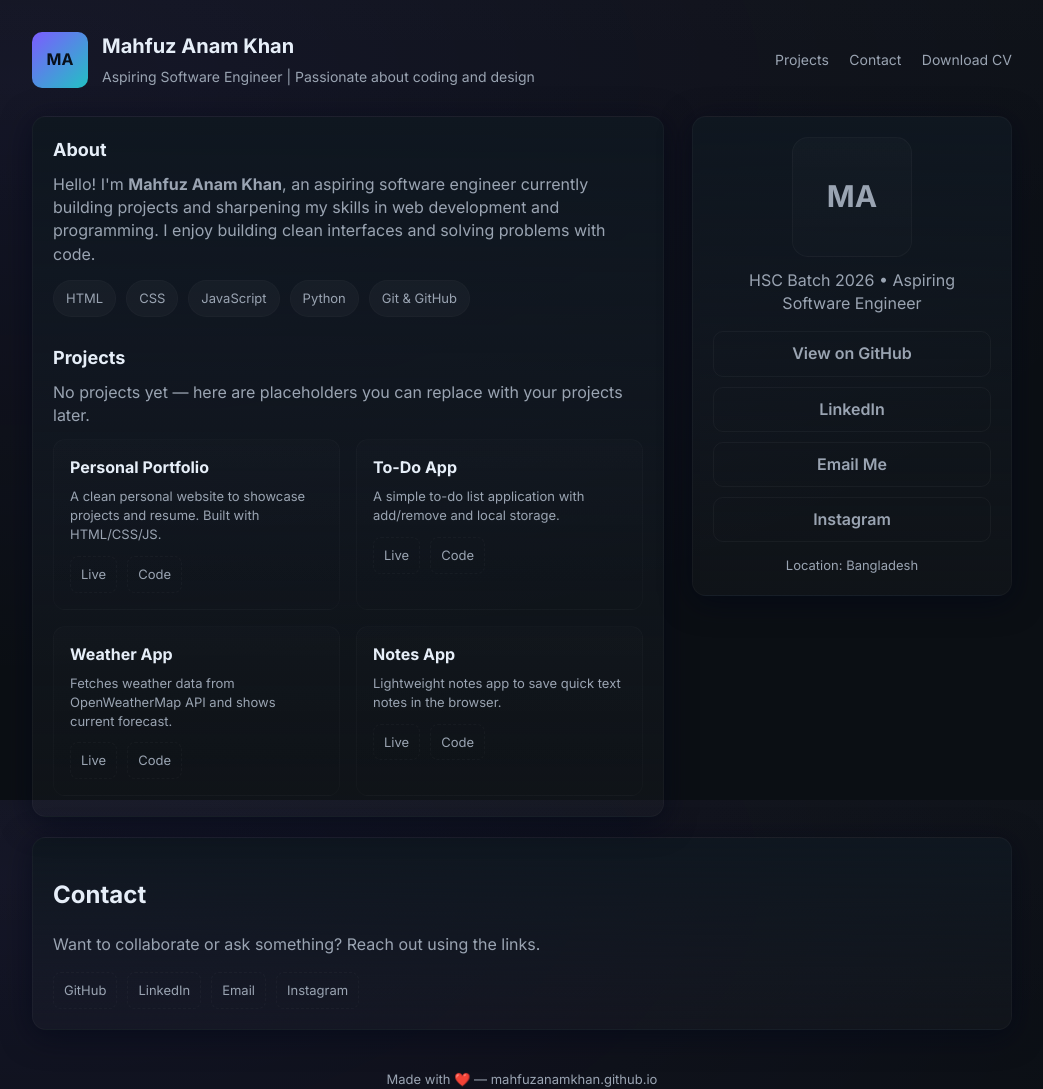
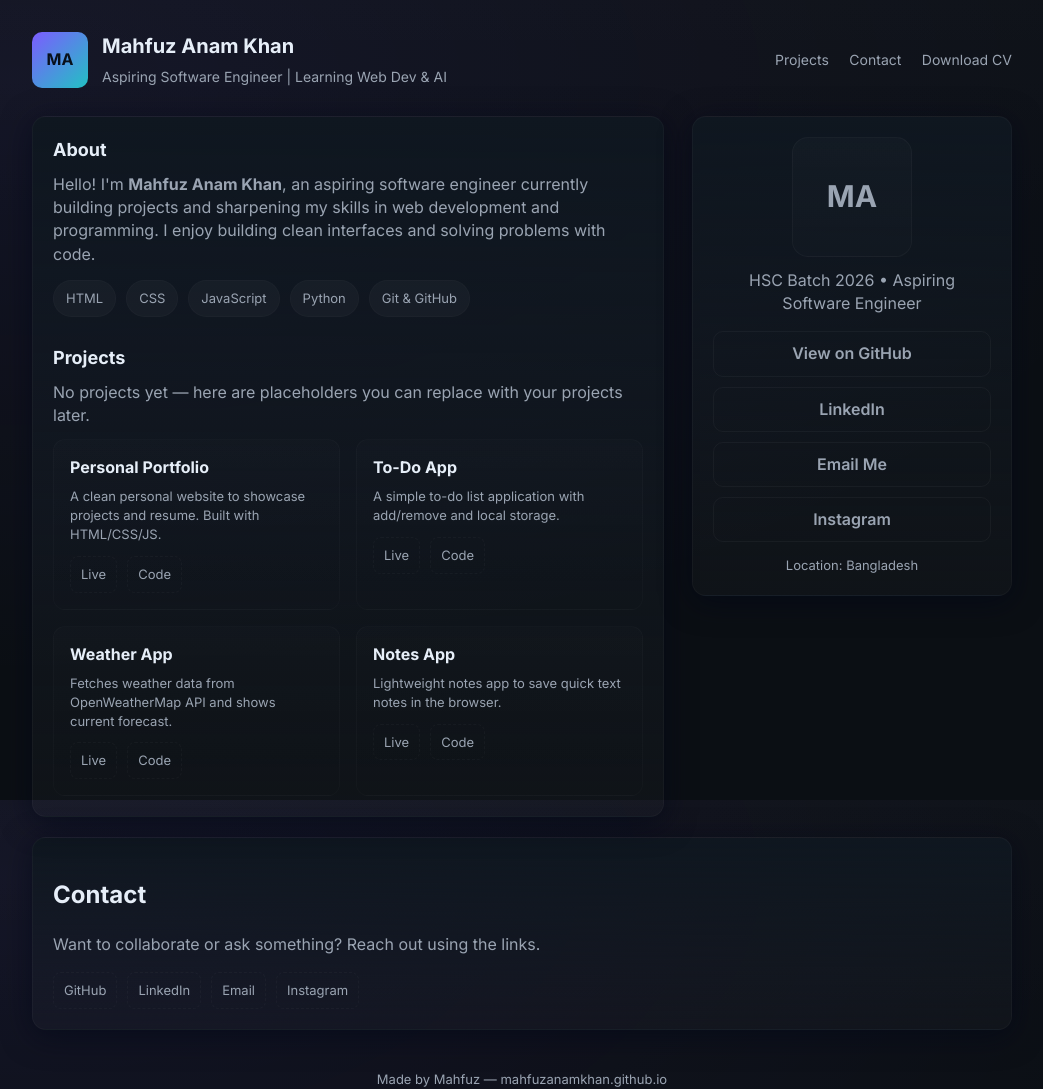
Before and after one commit to mahfuzanamkhan/mahfuzanamkhan.github.io, a plain HTML site: page index.html in a window 1280 px wide. Shown: the whole page, without its empty margins (118-1161 px from the left). Drawn offline with Linux system fonts and the light colour scheme.

Commit message:
index.html

```diff
--- a/index.html
+++ b/index.html
@@ -79,7 +79,7 @@
         <div class="logo">MA</div>
         <div>
           <h1>Mahfuz Anam Khan</h1>
-          <p class="lead">Aspiring Software Engineer | Passionate about coding and design</p>
+          <p class="lead">Aspiring Software Engineer | Learning Web Dev & AI</p>
         </div>
       </div>
       <nav>
@@ -145,7 +145,7 @@
     </main>
 
     <footer>
-      <div class="muted">Made with ❤️ — mahfuzanamkhan.github.io</div>
+      <div class="muted">Made by Mahfuz — mahfuzanamkhan.github.io</div>
     </footer>
   </div>
 
```
